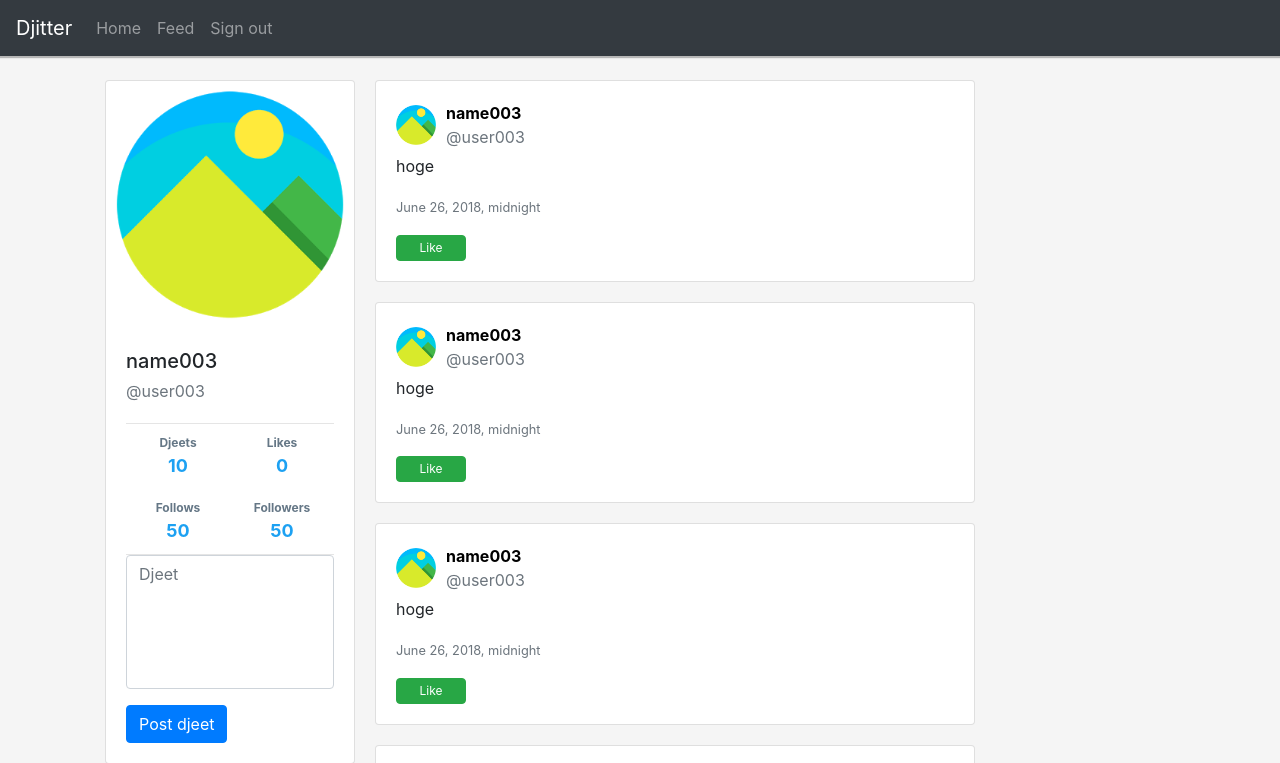
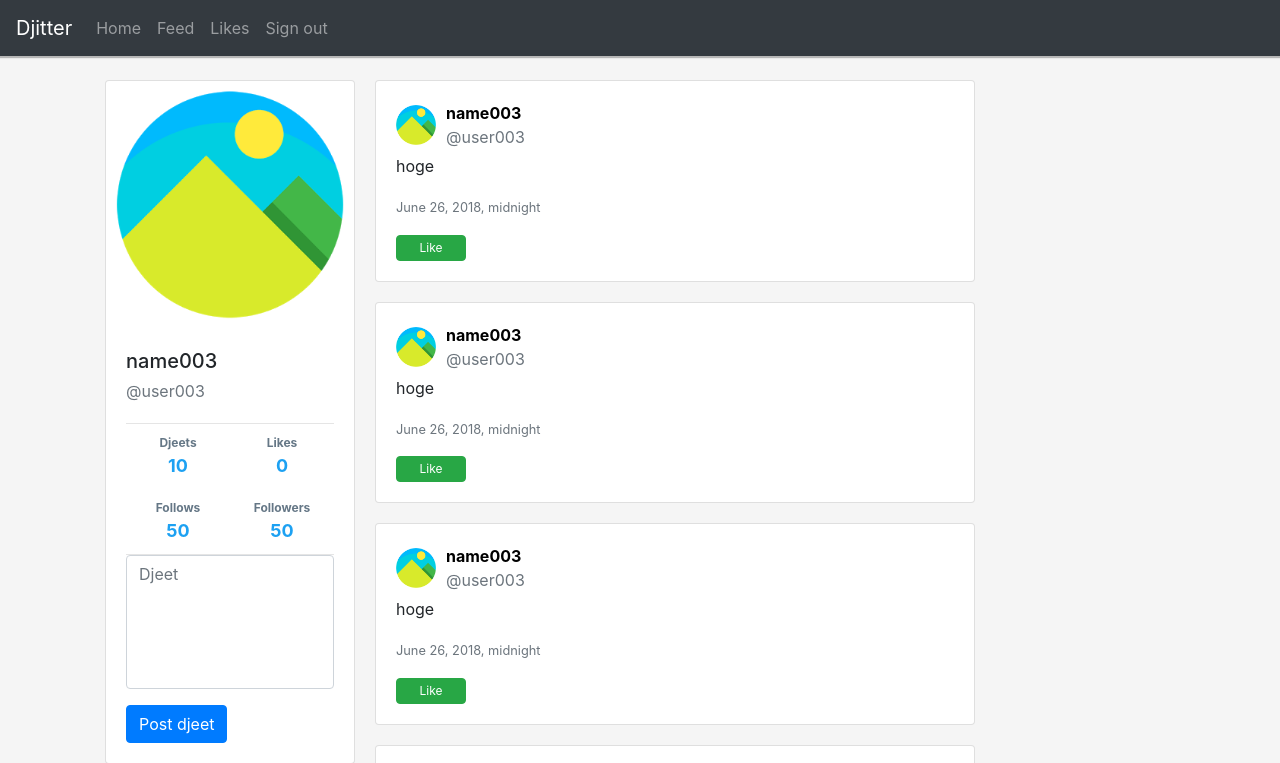
Before and after one commit to tat3/djitter, a Django app: a page that uses djitter/templates/djitter/base.html in a window 1280 px wide. Shown: the top 763 px of the page. Run offline with Django 3.2, Linux system fonts and the light colour scheme; a user stored in the database is signed in; data comes from the database, SQL or seed files in the repository; some libraries are stand-ins or nearby versions.

Commit message:
Add user profile

```diff
--- a/djeeterprofile/templates/djeeterprofile/_profile.html
+++ b/djeeterprofile/templates/djeeterprofile/_profile.html
@@ -9,7 +9,8 @@
         <div class="profile__user">
           <div class="profile__user-name">
             <h5 class="card-title">{{ user.nickname }}</h3>
-            <p class="card-subtitle text-muted">@{{ user.username }}</h3>
+            <p class="card-subtitle text-muted">@{{ user.username }}</p>
+            <p class="card-text">{{ user.profile }}</p>
           </div>
         </div>
         <div class="profile__follow">
--- a/djitter/templates/djitter/base.html
+++ b/djitter/templates/djitter/base.html
@@ -29,6 +29,9 @@
               <a class="nav-link" href="{% url "djeet:feed" %}">Feed</a>
             </li>
             <li class="nav-item">
+              <a class="nav-link" href="{% url "profile:likes" username=request.user.username %}">Likes</a>
+            </li>
+            <li class="nav-item">
               <a class="nav-link" href="{% url "profile:signout" %}">Sign out</a>
             </li>
           {% endif %}
--- a/users/models.py
+++ b/users/models.py
@@ -18,3 +18,4 @@ class User(AbstractUser):
         error_messages={
             'unique': _("A user with that username already exists."),
         })
+    profile = models.CharField(max_length=140, default="")
```
Also changed, not shown: djeeterprofile/migrations/0004_djeeterprofile_profile.py (added), djeeterprofile/migrations/0005_remove_djeeterprofile_profile.py (added), users/migrations/0005_user_profile.py (added).
